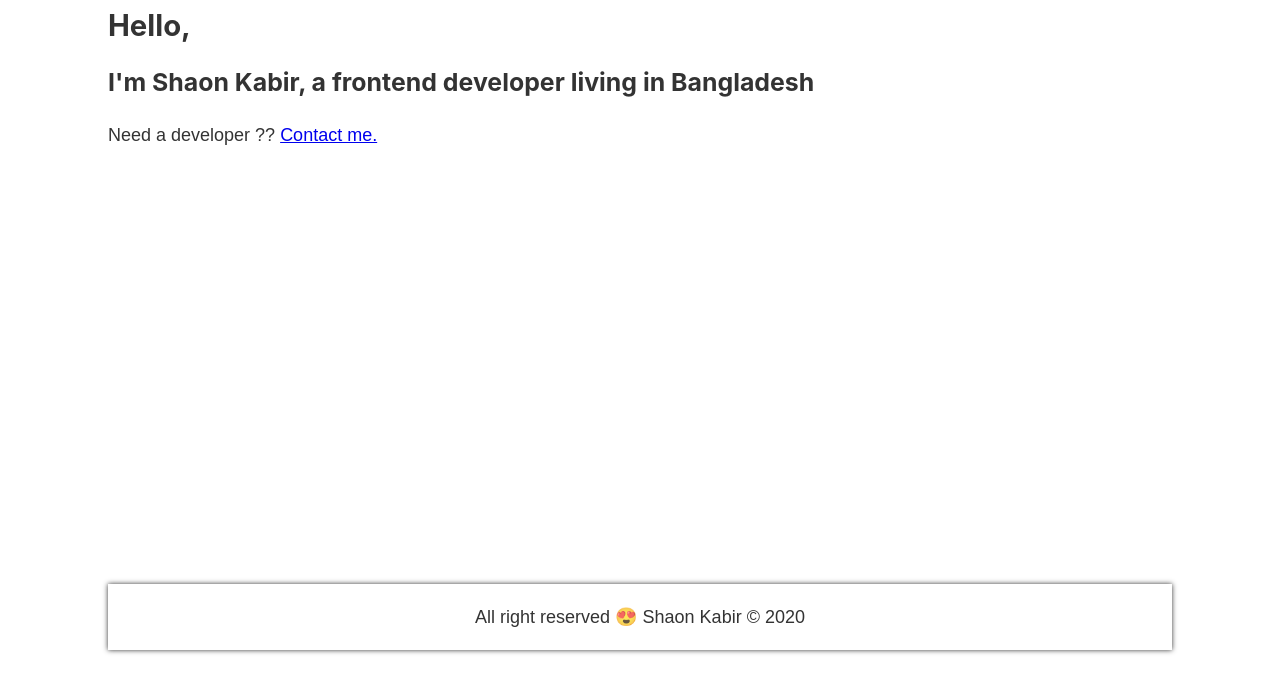
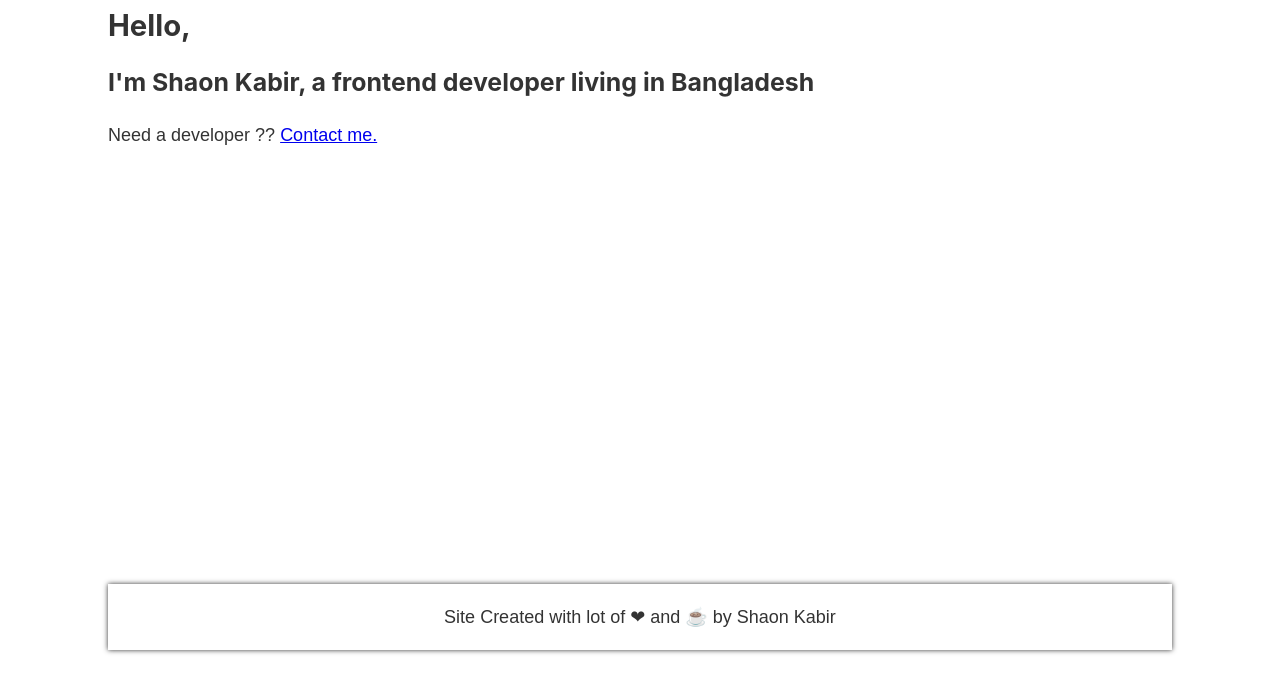
Before and after one commit to shaonkabir8/gatsby-bootcamp, a Gatsby site: page / in a window 1280 px wide. Shown: the part 106-798 px from the top of the page. Built offline with nearby package versions, Linux system fonts and the light colour scheme; Gatsby itself is replaced by a stand-in of ours.

Commit message:
Footer Style updated

```diff
--- a/src/components/Footer.js
+++ b/src/components/Footer.js
@@ -2,6 +2,9 @@ import React from "react"
 import styled from "styled-components"
 import { useStaticQuery, graphql } from "gatsby"
 const FooterStyle = styled.div`
+  footer {
+    margin-top: 3rem;
+  }
   footer p {
     text-align: center;
     padding: 20px 0;
@@ -23,7 +26,7 @@ const Footer = () => {
     <FooterStyle>
       <footer>
         <p className="text-center">
-          All right reserved 😍 {data.site.siteMetadata.author} &copy; 2020
+          Site Created with lot of &#x2764; and &#x2615; by {data.site.siteMetadata.author}
         </p>
       </footer>
     </FooterStyle>
```
